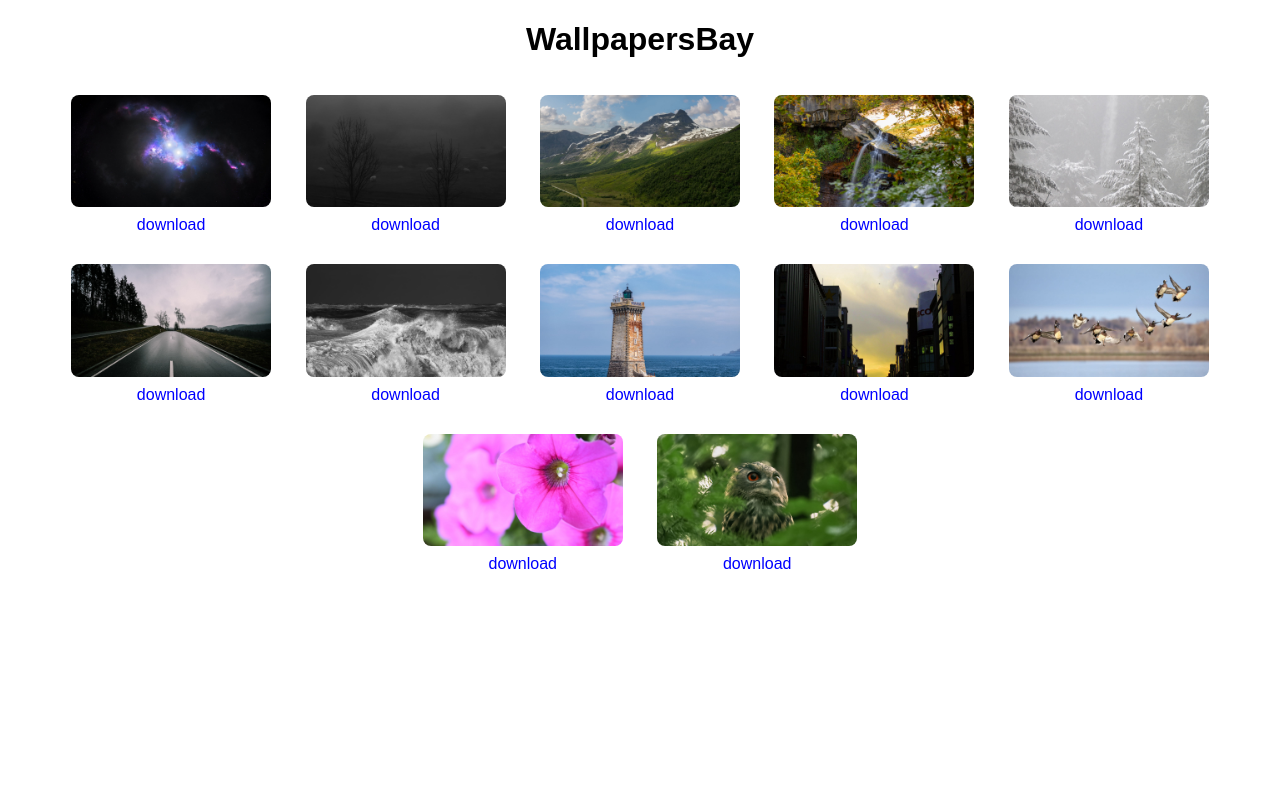
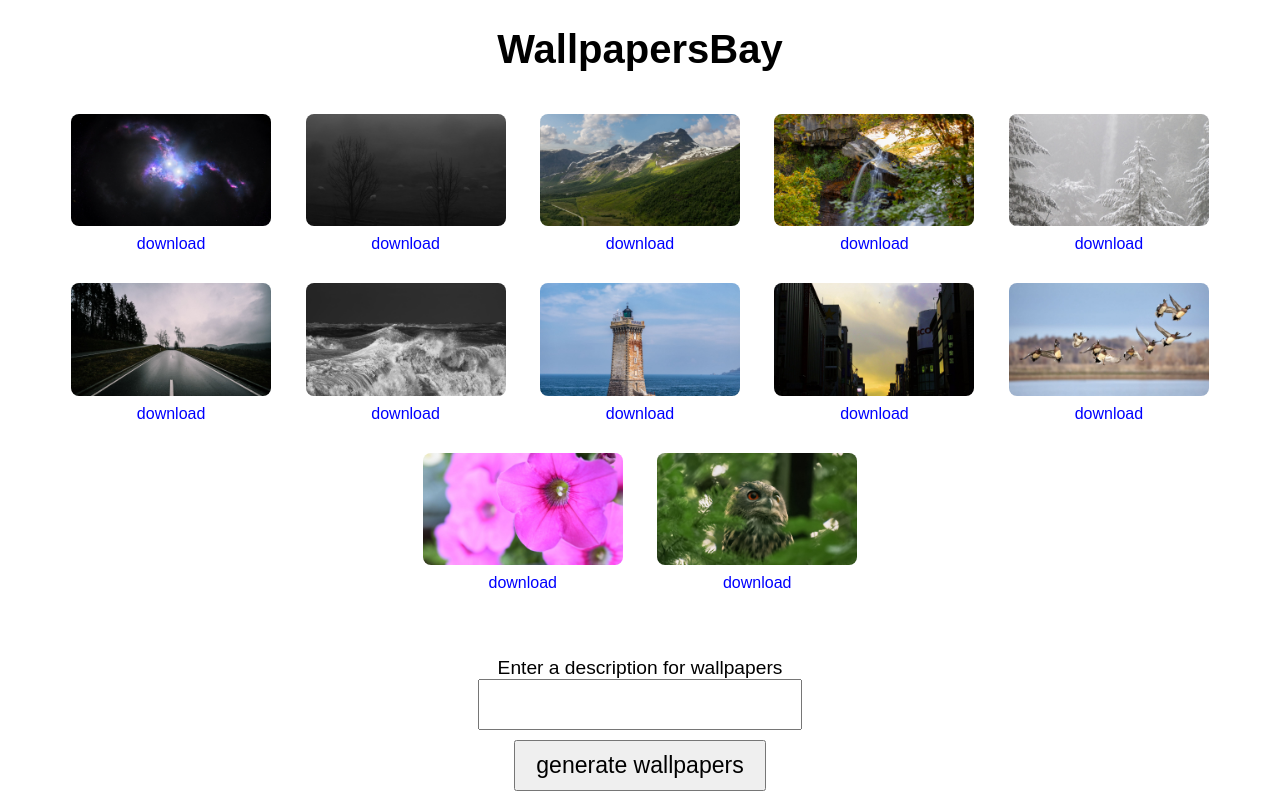
Before and after one commit to idzanach/WallpapersBay, a Flask app: page / in a window 1280 px wide. Run offline with Flask 3, Linux system fonts and the light colour scheme.

Commit message:
Update index.html

```diff
--- a/templates/index.html
+++ b/templates/index.html
@@ -8,6 +8,9 @@
             body {
                 font-family: Arial, sans-serif;
                 text-align: center;
+            }
+            h1 {
+                font-size: 2.5em;
             }
             .wallpaper {
                 margin: 15px;
@@ -23,6 +26,21 @@
                 margin-top: 5px;
                 color: blue;
                 text-decoration: none;
+            }
+            .generate-form {
+                margin-top: 50px;
+                font-size: 1.2em;
+            }
+            .generate-form input[type="text"] {
+                font-size: 1.2em;
+                padding: 10px;
+                width: 300px;
+            }
+            .generate-form button {
+                font-size: 1.2em;
+                padding: 10px 20px;
+                margin-top: 10px;
+                cursor: pointer;
             }
         </style>
     </head>
@@ -41,5 +59,19 @@
             </div>
             {% endfor %}
         </div>
+        <div class="generate-form">
+            <form action="/generate" method="post">
+                <label for="description"
+                    >Enter a description for wallpapers</label
+                ><br />
+                <input
+                    type="text"
+                    id="description"
+                    name="description"
+                    required
+                /><br />
+                <button type="submit">generate wallpapers</button>
+            </form>
+        </div>
     </body>
 </html>
```
